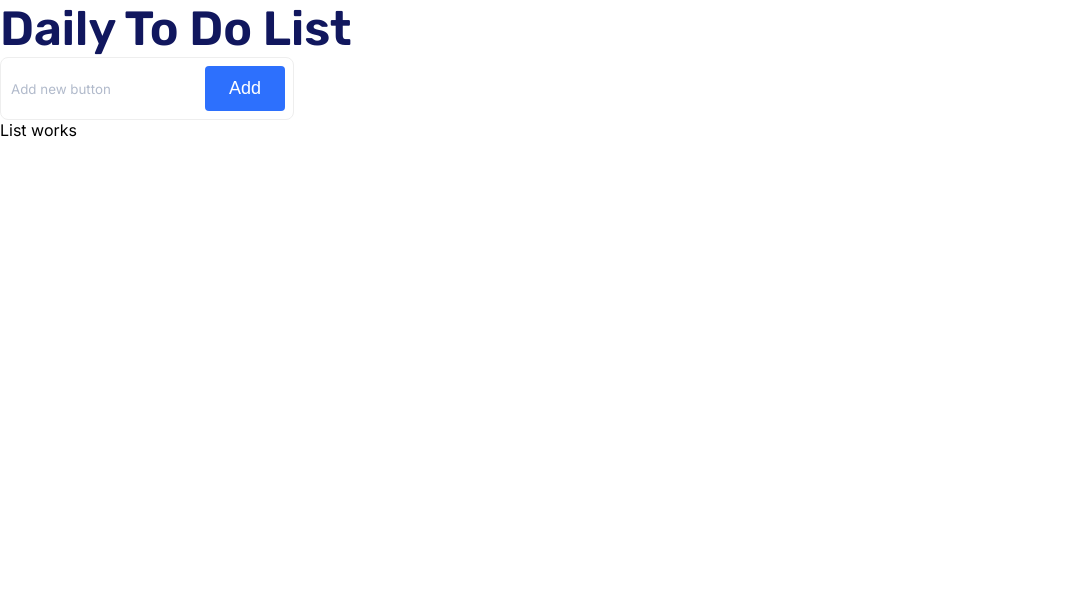
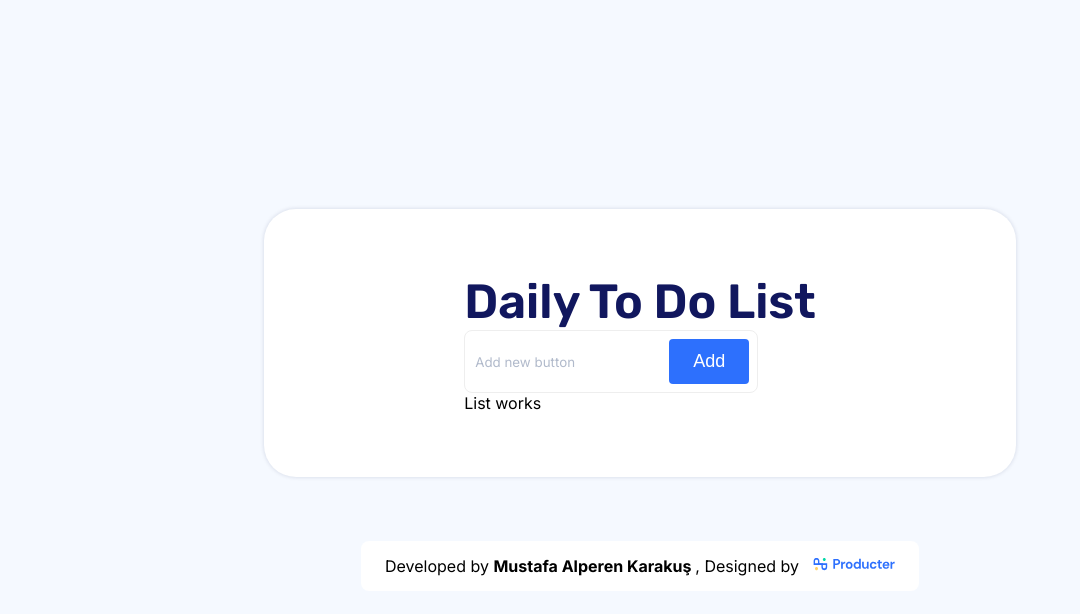
Before and after one commit to m-alperen-karakus/producter-intern-project, a React (Create React App) app: page / in a window 1280 px wide. Shown: the top 614 px of the page, without its empty margins (0-1080 px from the left). Built offline with nearby package versions, Linux system fonts and the light colour scheme.

Commit message:
card and developer signature developed

```diff
--- a/src/App.js
+++ b/src/App.js
@@ -1,4 +1,4 @@
-import logo from "./logo.svg";
+import logo from "./assets/producterLogo.svg";
 import "./App.scss";
 import Header from "./components/Header/header";
 import Form from "./components/Form/form";
@@ -6,10 +6,20 @@ import List from "./components/List/list";
 
 function App() {
   return (
-    <div>
-      <Header />
-      <Form />
-      <List />
+    <div className="container">
+      <div className="card">
+        <Header />
+        <Form />
+        <List />
+      </div>
+      <div className="developerSignature">
+        <p>
+          Developed by <strong> Mustafa Alperen Karakuş </strong>, Designed by
+        </p>
+        <a href="https://producter.co">
+          <img alt="producter team logo" src={logo} />
+        </a>
+      </div>
     </div>
   );
 }
--- a/src/App.scss
+++ b/src/App.scss
@@ -1,4 +1,27 @@
-/* Rubik Font Import */
-@import url('https://fonts.googleapis.com/css2?family=Rubik:ital,wght@0,300;0,400;0,500;0,600;0,700;0,800;0,900;1,300;1,400;1,500;1,600;1,700;1,800;1,900&display=swap');
-/* Inter Font Import */
-@import url('https://fonts.googleapis.com/css2?family=Inter:wght@100;200;300;400;500;600;700;800;900&display=swap')
+.container{
+    display: flex;
+    flex-direction: column;
+    justify-content: center;
+    align-items: center;
+    gap: 64px;
+    height: 100vh;
+
+    .card{
+        background: #FFFFFF;
+        box-shadow: 0px 0px 4px rgba(0, 23, 71, 0.15);
+        border-radius: 32px;
+        padding: 64px 200px;
+    }
+    .developerSignature{
+        display: flex;
+        align-items: center;
+        justify-content: center;
+        background: #FFFFFF;
+        padding: 14px 24px;
+        border-radius: 8px;
+        width: max-content;
+        p{
+            margin: 0px 12px 0px 0px;
+        }
+    }
+}
--- a/src/index.scss
+++ b/src/index.scss
@@ -1,4 +1,10 @@
+/* Rubik Font Import */
+@import url("https://fonts.googleapis.com/css2?family=Rubik:ital,wght@0,300;0,400;0,500;0,600;0,700;0,800;0,900;1,300;1,400;1,500;1,600;1,700;1,800;1,900&display=swap");
+/* Inter Font Import */
+@import url("https://fonts.googleapis.com/css2?family=Inter:wght@100;200;300;400;500;600;700;800;900&display=swap");
+
 body {
   margin: 0;
-  font-family: 'Inter';
+  font-family: "Inter";
+  background: #f5f9ff;
 }
```
Also changed, not shown: src/assets/producterLogo.svg (added).
